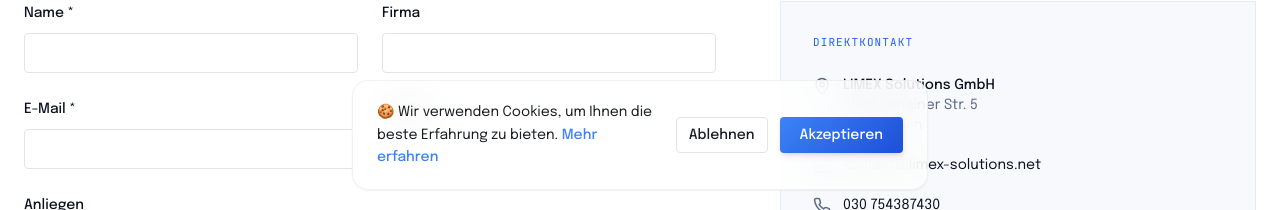
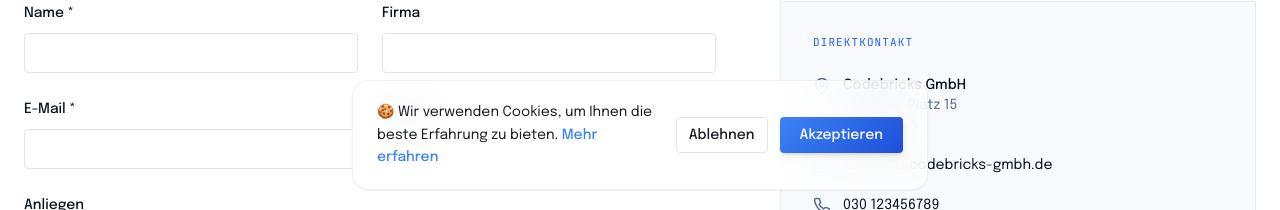
Before and after one commit to darklobster9512/codebricks, a React (Vite) app: page /kontakt in a window 1280 px wide. Shown: the part 590-800 px from the top of the page. Built offline with nearby package versions, Linux system fonts and the light colour scheme.

Commit message:
Changes
Co-authored-by: darklobster9512 <301748244+darklobster9512@users.noreply.github.com>

```diff
--- a/index.html
+++ b/index.html
@@ -3,15 +3,15 @@
   <head>
     <meta charset="UTF-8" />
     <meta name="viewport" content="width=device-width, initial-scale=1.0" />
-    <title>LIMEX Solutions – IT-Beratung, Softwareentwicklung & Systemintegration</title>
-    <meta name="description" content="LIMEX Solutions GmbH aus Berlin: IT-Beratung, individuelle Softwareentwicklung und Systemintegration für den deutschen Mittelstand." />
-    <meta name="author" content="LIMEX Solutions GmbH" />
-    <link rel="canonical" href="https://limex-solutions.gmbh/" />
+    <title>Codebricks – IT-Beratung, Softwareentwicklung & Systemintegration</title>
+    <meta name="description" content="Codebricks GmbH aus Berlin: IT-Beratung, individuelle Softwareentwicklung und Systemintegration für den deutschen Mittelstand." />
+    <meta name="author" content="Codebricks GmbH" />
+    <link rel="canonical" href="https://codebricks.gmbh/" />
     <link rel="icon" type="image/png" href="/favicon.png?v=6" />
     <link rel="apple-touch-icon" href="/apple-touch-icon.png?v=6" />
 
-    <meta property="og:title" content="LIMEX Solutions – IT-Beratung, Softwareentwicklung & Systemintegration" />
-    <meta property="og:description" content="LIMEX Solutions GmbH aus Berlin: IT-Beratung, individuelle Softwareentwicklung und Systemintegration für den deutschen Mittelstand." />
+    <meta property="og:title" content="Codebricks – IT-Beratung, Softwareentwicklung & Systemintegration" />
+    <meta property="og:description" content="Codebricks GmbH aus Berlin: IT-Beratung, individuelle Softwareentwicklung und Systemintegration für den deutschen Mittelstand." />
     <meta property="og:type" content="website" />
     <meta property="og:url" content="/" />
 
@@ -21,14 +21,14 @@
       {
         "@context": "https://schema.org",
         "@type": "Organization",
-        "name": "LIMEX Solutions GmbH",
+        "name": "Codebricks GmbH",
         "description": "IT-Beratung, individuelle Softwareentwicklung und Systemintegration für den deutschen Mittelstand.",
-        "url": "https://limex-solutions.gmbh",
-        "telephone": "030 754387430",
-        "email": "kontakt@limex-solutions.net",
+        "url": "https://codebricks.gmbh",
+        "telephone": "030 123456789",
+        "email": "kontakt@codebricks-gmbh.de",
         "address": {
           "@type": "PostalAddress",
-          "streetAddress": "Blankenhainer Str. 5",
+          "streetAddress": "Leipziger Platz 15",
           "postalCode": "12249",
           "addressLocality": "Berlin",
           "addressCountry": "DE"
--- a/src/data/karriereStellen.ts
+++ b/src/data/karriereStellen.ts
@@ -92,7 +92,7 @@ export const stellen: Stelle[] = [
     kurzbeschreibung:
       'Sie begleiten Kunden aus dem Mittelstand von der Strategiefrage bis zum Zielbild — nüchtern, gründlich und ohne PowerPoint-Zauber.',
     beschreibung:
-      'Als IT-Consultant sind Sie das Gesicht von LIMEX beim Kunden. Sie führen Discovery-Phasen, moderieren Workshops mit Geschäftsführung und IT, und übersetzen zwischen Fachlichkeit und Technik.',
+      'Als IT-Consultant sind Sie das Gesicht von Codebricks beim Kunden. Sie führen Discovery-Phasen, moderieren Workshops mit Geschäftsführung und IT, und übersetzen zwischen Fachlichkeit und Technik.',
     aufgaben: [
       'Discovery-Interviews und Analyse bestehender IT-Landschaften',
       'Erarbeitung von Zielbildern, Roadmaps und Business Cases',
@@ -157,7 +157,7 @@ export const stellen: Stelle[] = [
     kurzbeschreibung:
       'Sie studieren Informatik oder Ähnliches und wollen echte Kundenprojekte sehen — kein Kaffee holen, kein Ticket-Abarbeiten in Isolation.',
     beschreibung:
-      'Bei LIMEX werden Sie einem festen Team zugeordnet und arbeiten mit an realen Kundenprojekten. Sie schreiben produktiven Code, gehen in Reviews und bekommen so viel Verantwortung, wie Sie tragen wollen.',
+      'Bei Codebricks werden Sie einem festen Team zugeordnet und arbeiten mit an realen Kundenprojekten. Sie schreiben produktiven Code, gehen in Reviews und bekommen so viel Verantwortung, wie Sie tragen wollen.',
     aufgaben: [
       'Mitentwicklung an Kundenprojekten in TypeScript/React oder Python',
       'Schreiben von Tests und Dokumentation',
--- a/src/pages/Bewerbung.tsx
+++ b/src/pages/Bewerbung.tsx
@@ -74,8 +74,8 @@ const Bewerbung = () => {
   return (
     <>
       <SEO
-        title="Bewerbung | LIMEX Solutions"
-        description="Bewirb dich in wenigen Schritten bei LIMEX Solutions in Berlin."
+        title="Bewerbung | Codebricks"
+        description="Bewirb dich in wenigen Schritten bei Codebricks in Berlin."
         path="/karriere/bewerbung"
       />
       <PageHero
--- a/src/pages/Datenschutz.tsx
+++ b/src/pages/Datenschutz.tsx
@@ -8,22 +8,22 @@ const H2 = ({ children }: { children: string }) => (
 const Datenschutz = () => (
   <>
     <SEO
-      title="Datenschutz | LIMEX Solutions"
-      description="Datenschutzerklärung der LIMEX Solutions GmbH gemäß DSGVO."
+      title="Datenschutz | Codebricks"
+      description="Datenschutzerklärung der Codebricks GmbH gemäß DSGVO."
       path="/datenschutz"
     />
     <PageHero title="Datenschutzerklärung" breadcrumb={[{ label: 'Start', href: '/' }, { label: 'Datenschutz' }]} />
     <section className="border-t border-[#E6ECF5] bg-white">
       <div className="mx-auto max-w-3xl px-6 py-16 text-sm leading-relaxed text-[#0B1220] space-y-4">
         <p>
-          Wir freuen uns über Ihr Interesse an der LIMEX Solutions GmbH. Der Schutz Ihrer personenbezogenen Daten ist uns ein
+          Wir freuen uns über Ihr Interesse an der Codebricks GmbH. Der Schutz Ihrer personenbezogenen Daten ist uns ein
           zentrales Anliegen. Nachfolgend informieren wir Sie über die Verarbeitung Ihrer Daten beim Besuch dieser Website.
         </p>
 
         <H2>1. Verantwortlicher</H2>
         <p>
-          LIMEX Solutions GmbH, Blankenhainer Str. 5, 12249 Berlin, vertreten durch die Geschäftsführer Ivan Kulinstev und
-          Alla Lehnert. Kontakt: <a href="mailto:kontakt@limex-solutions.net" className="text-[#2563EB] hover:underline">kontakt@limex-solutions.net</a>.
+          Codebricks GmbH, Leipziger Platz 15, 10117 Berlin, vertreten durch die Geschäftsführer Ivan Kulinstev und
+          Alla Lehnert. Kontakt: <a href="mailto:kontakt@codebricks-gmbh.de" className="text-[#2563EB] hover:underline">kontakt@codebricks-gmbh.de</a>.
         </p>
 
         <H2>2. Erhebung beim Besuch der Website</H2>
--- a/src/pages/Impressum.tsx
+++ b/src/pages/Impressum.tsx
@@ -5,8 +5,8 @@ import SEO from '@/components/limex/SEO';
 const Impressum = () => (
   <>
     <SEO
-      title="Impressum | LIMEX Solutions"
-      description="Angaben gemäß § 5 TMG — LIMEX Solutions GmbH, Blankenhainer Str. 5, 12249 Berlin."
+      title="Impressum | Codebricks"
+      description="Angaben gemäß § 5 TMG — Codebricks GmbH, Leipziger Platz 15, 10117 Berlin."
       path="/impressum"
     />
     <PageHero title="Impressum" breadcrumb={[{ label: 'Start', href: '/' }, { label: 'Impressum' }]} />
@@ -15,9 +15,9 @@ const Impressum = () => (
         <div>
           <h2 className="text-[11px] font-mono uppercase tracking-widest text-[#2563EB]">Angaben gemäß § 5 TMG</h2>
           <p className="mt-3">
-            LIMEX Solutions GmbH<br />
-            Blankenhainer Str. 5<br />
-            12249 Berlin<br />
+            Codebricks GmbH<br />
+            Leipziger Platz 15<br />
+            10117 Berlin<br />
             Deutschland
           </p>
         </div>
@@ -29,19 +29,19 @@ const Impressum = () => (
           <h2 className="text-[11px] font-mono uppercase tracking-widest text-[#2563EB]">Registereintrag</h2>
           <p className="mt-3">
             Registergericht: Amtsgericht Charlottenburg (Berlin)<br />
-            Registernummer: HRB 68637 B
+            Registernummer: HRB 258971 B
           </p>
         </div>
         <div>
           <h2 className="text-[11px] font-mono uppercase tracking-widest text-[#2563EB]">Umsatzsteuer</h2>
-          <p className="mt-3">Umsatzsteuer-Identifikationsnummer gem. § 27 a UStG: DE190275864</p>
+          <p className="mt-3">Umsatzsteuer-Identifikationsnummer gem. § 27 a UStG: DE458097140</p>
         </div>
         <div>
           <h2 className="text-[11px] font-mono uppercase tracking-widest text-[#2563EB]">Kontakt</h2>
           <p className="mt-3">
-            Telefon: 030 754387430<br />
-            E-Mail: <a href="mailto:kontakt@limex-solutions.net" className="text-[#2563EB] hover:underline">kontakt@limex-solutions.net</a><br />
-            Web: <a href="https://limex-solutions.gmbh" className="text-[#2563EB] hover:underline">https://limex-solutions.gmbh</a>
+            Telefon: 030 123456789<br />
+            E-Mail: <a href="mailto:kontakt@codebricks-gmbh.de" className="text-[#2563EB] hover:underline">kontakt@codebricks-gmbh.de</a><br />
+            Web: <a href="https://codebricks.gmbh" className="text-[#2563EB] hover:underline">https://codebricks.gmbh</a>
           </p>
         </div>
         <div>
--- a/src/pages/Karriere.tsx
+++ b/src/pages/Karriere.tsx
@@ -9,12 +9,12 @@ import { stellen } from '@/data/karriereStellen';
 const Karriere = () => (
   <>
     <SEO
-      title="Karriere bei LIMEX Solutions"
-      description="Aktuelle Stellen bei LIMEX Solutions: Online-Tester, Entwickler, Berater und Integrationsspezialisten — remote und in Berlin."
+      title="Karriere bei Codebricks"
+      description="Aktuelle Stellen bei Codebricks: Online-Tester, Entwickler, Berater und Integrationsspezialisten — remote und in Berlin."
       path="/karriere"
     />
     <PageHero
-      eyebrow="Karriere · bei LIMEX Solutions"
+      eyebrow="Karriere · bei Codebricks"
       title={<>Arbeiten Sie an Software, die <span className="text-[#2563EB]">tatsächlich benutzt</span> wird.</>}
       intro="Wir sind ein festes Team in Berlin. Kein Wachstum um jeden Preis, kein Hire-and-Fire, keine anonymen Sprint-Reviews. Wenn Sie handwerkliches Können und Verantwortung schätzen, sollten wir sprechen."
       breadcrumb={[{ label: 'Start', href: '/' }, { label: 'Karriere' }]}
--- a/src/pages/KarriereDetail.tsx
+++ b/src/pages/KarriereDetail.tsx
@@ -19,7 +19,7 @@ const KarriereDetail = () => {
   return (
     <>
       <SEO
-        title={`${stelle.titel} | Karriere | LIMEX Solutions`}
+        title={`${stelle.titel} | Karriere | Codebricks`}
         description={stelle.kurzbeschreibung}
         path={`/karriere/${stelle.slug}`}
       />
@@ -73,7 +73,7 @@ const KarriereDetail = () => {
                 >
                   Jetzt bewerben <ArrowRight size={16} />
                 </Link>
-                <p className="text-xs text-[#5B6B85]">Direkter Ansprechpartner: <a href="mailto:kontakt@limex-solutions.net" className="text-[#2563EB] hover:underline">kontakt@limex-solutions.net</a></p>
+                <p className="text-xs text-[#5B6B85]">Direkter Ansprechpartner: <a href="mailto:kontakt@codebricks-gmbh.de" className="text-[#2563EB] hover:underline">kontakt@codebricks-gmbh.de</a></p>
               </div>
             </aside>
           </div>
--- a/src/pages/Kontakt.tsx
+++ b/src/pages/Kontakt.tsx
@@ -28,8 +28,8 @@ const Kontakt = () => {
   return (
     <>
       <SEO
-        title="Kontakt | LIMEX Solutions"
-        description="Direkter Draht zum LIMEX-Team in Berlin: Erstgespräch anfragen, Angebot einholen, Zusammenarbeit starten."
+        title="Kontakt | Codebricks"
+        description="Direkter Draht zum Codebricks-Team in Berlin: Erstgespräch anfragen, Angebot einholen, Zusammenarbeit starten."
         path="/kontakt"
       />
       <PageHero
@@ -89,17 +89,17 @@ const Kontakt = () => {
                   <div className="flex gap-3">
                     <MapPin size={18} className="text-[#5B6B85] mt-0.5 shrink-0" />
                     <div>
-                      <p className="font-medium text-[#0B1220]">LIMEX Solutions GmbH</p>
-                      <p className="text-[#5B6B85]">Blankenhainer Str. 5<br />12249 Berlin</p>
+                      <p className="font-medium text-[#0B1220]">Codebricks GmbH</p>
+                      <p className="text-[#5B6B85]">Leipziger Platz 15<br />10117 Berlin</p>
                     </div>
                   </div>
                   <div className="flex gap-3">
                     <Mail size={18} className="text-[#5B6B85] mt-0.5 shrink-0" />
-                    <a href="mailto:kontakt@limex-solutions.net" className="text-[#0B1220] hover:text-[#2563EB]">kontakt@limex-solutions.net</a>
+                    <a href="mailto:kontakt@codebricks-gmbh.de" className="text-[#0B1220] hover:text-[#2563EB]">kontakt@codebricks-gmbh.de</a>
                   </div>
                   <div className="flex gap-3">
                     <Phone size={18} className="text-[#5B6B85] mt-0.5 shrink-0" />
-                    <a href="tel:+4930754387430" className="text-[#0B1220] hover:text-[#2563EB]">030 754387430</a>
+                    <a href="tel:+4930123456789" className="text-[#0B1220] hover:text-[#2563EB]">030 123456789</a>
                   </div>
                   <div className="flex gap-3">
                     <Clock size={18} className="text-[#5B6B85] mt-0.5 shrink-0" />
--- a/src/pages/Team.tsx
+++ b/src/pages/Team.tsx
@@ -31,7 +31,7 @@ const bereiche: Bereich[] = [
         name: 'Ivan Kulinstev',
         role: 'Geschäftsführer',
         focus: 'Strategie & Technologie',
-        text: 'Verantwortet die technische Ausrichtung von LIMEX, prüft Architekturentwürfe vor dem Start und begleitet kritische Migrationen persönlich.',
+        text: 'Verantwortet die technische Ausrichtung von Codebricks, prüft Architekturentwürfe vor dem Start und begleitet kritische Migrationen persönlich.',
       },
       {
         name: 'Alla Lehnert',
@@ -173,13 +173,13 @@ const PeopleRows = ({ people }: { people: Person[] }) => (
 const Team = () => (
   <>
     <SEO
-      title="Team | LIMEX Solutions GmbH"
-      description="Die Menschen hinter LIMEX Solutions: Geschäftsführung, Betrieb & Finanzen, People & Community, Technologie, Qualitätssicherung und Beratung."
+      title="Team | Codebricks GmbH"
+      description="Die Menschen hinter Codebricks: Geschäftsführung, Betrieb & Finanzen, People & Community, Technologie, Qualitätssicherung und Beratung."
       path="/team"
     />
     <PageHero
       eyebrow="Unternehmen · Team"
-      title={<>Die Menschen hinter <span className="text-[#2563EB]">LIMEX</span>.</>}
+      title={<>Die Menschen hinter <span className="text-[#2563EB]">Codebricks</span>.</>}
       intro="Seit 2013 arbeiten wir aus Berlin heraus an IT-Beratung, Softwareentwicklung und Systemintegration. Sechs Bereiche, klare Zuständigkeiten — und immer ein Name statt einer Ticketnummer."
       breadcrumb={[{ label: 'Start', href: '/' }, { label: 'Team' }]}
     />
```
Also changed, not shown: public/robots.txt, 1 other file (tests, documents, lock files or other folders).
